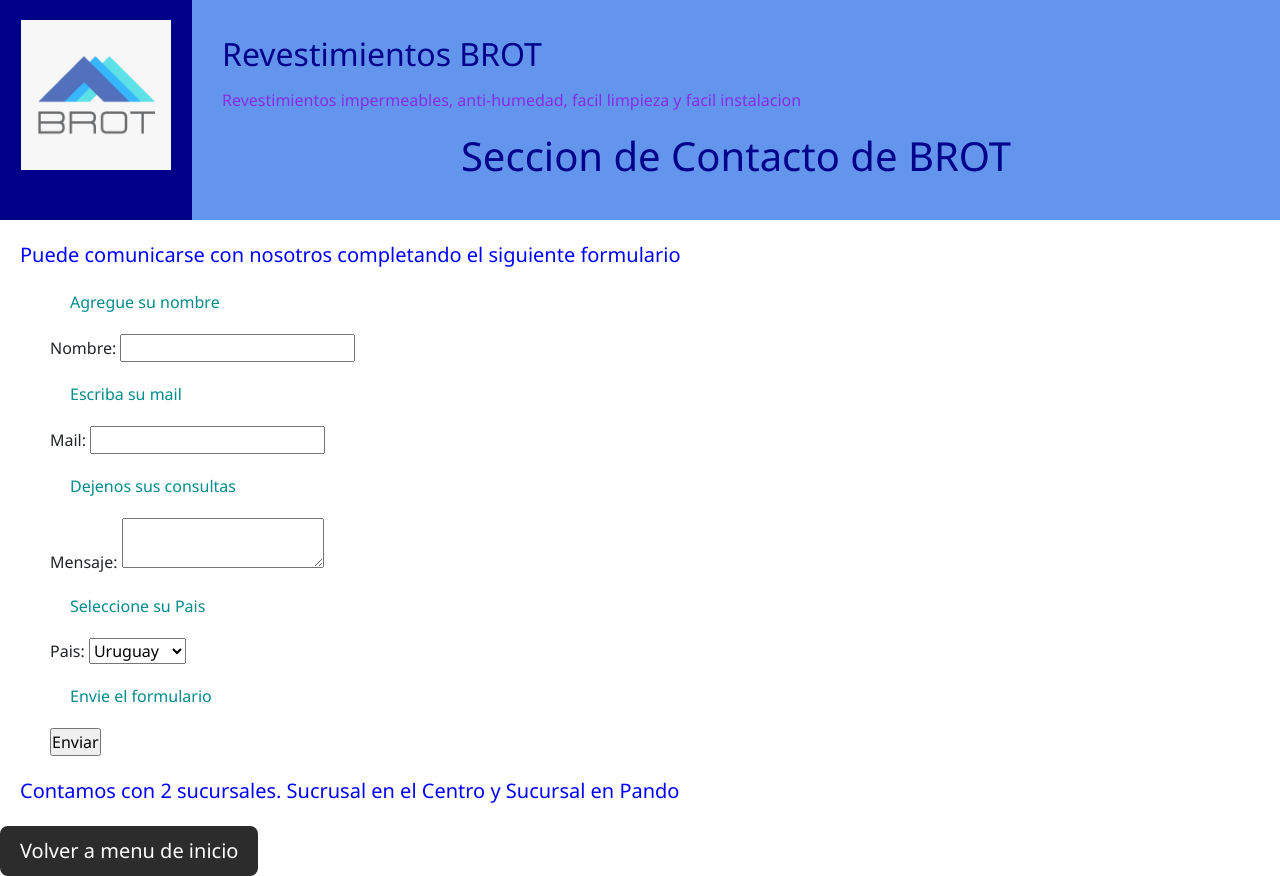
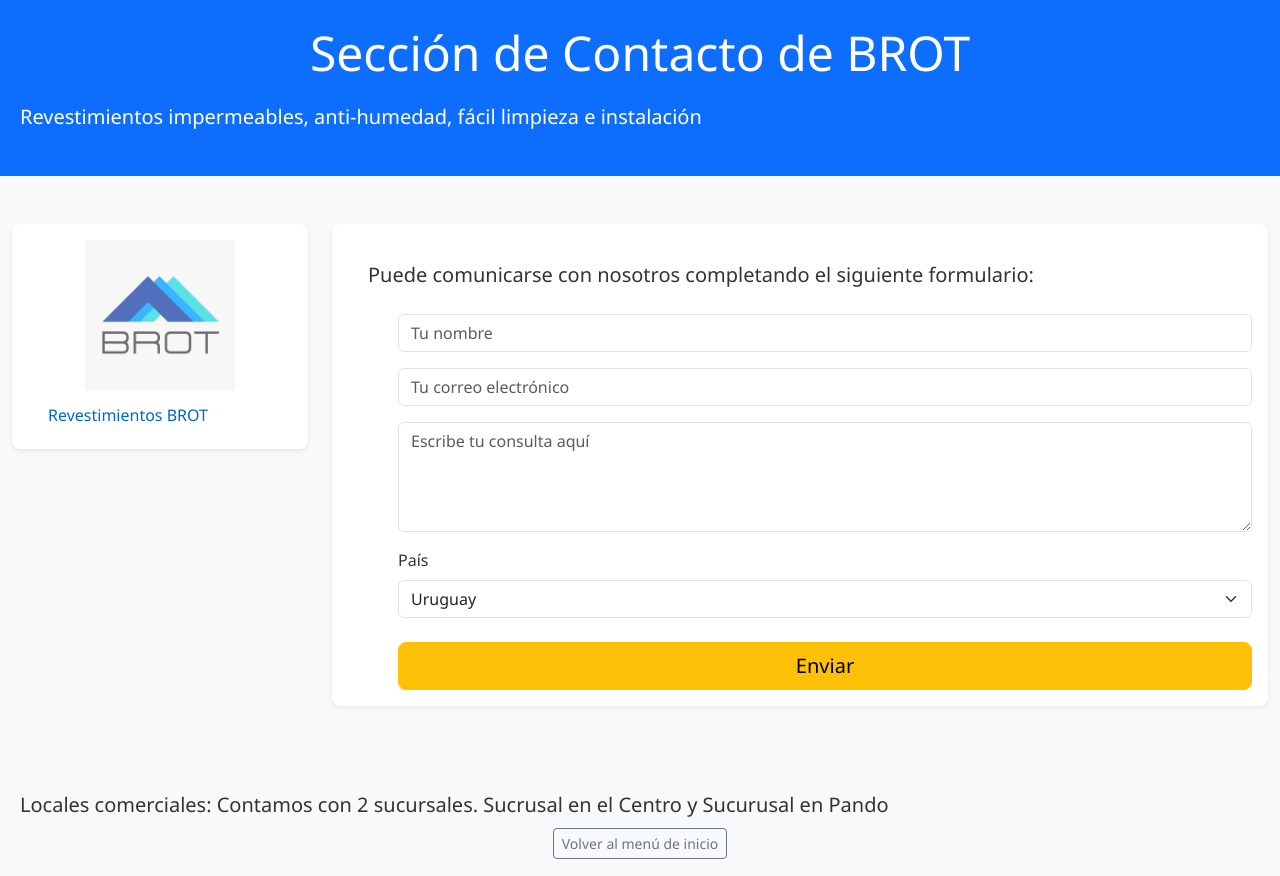
Before and after one commit to Tunozon/Tercera-Entrega, a plain HTML site: page pages/contacto.html in a window 1280 px wide. Drawn offline with nearby package versions, Linux system fonts and the light colour scheme.

Commit message:
estetica contacto

```diff
--- a/pages/contacto.html
+++ b/pages/contacto.html
@@ -1,65 +1,78 @@
 <!DOCTYPE html>
-<html lang="en">
+<html lang="es">
 <head>
     <meta charset="UTF-8">
-    <meta name="viewport" content="width=device-width, initial-scale=1.0">
+    <meta name="viewport" content="width=device-width, initial-scale=1">
     <title>Contacto BROT</title>
-    <link href="https://cdn.jsdelivr.net/npm/bootstrap@5.3.5/dist/css/bootstrap.min.css" rel="stylesheet" integrity="sha384-SgOJa3DmI69IUzQ2PVdRZhwQ+dy64/BUtbMJw1MZ8t5HZApcHrRKUc4W0kG879m7" crossorigin="anonymous">
-
+    <link href="https://cdn.jsdelivr.net/npm/bootstrap@5.3.5/dist/css/bootstrap.min.css" rel="stylesheet"
+    integrity="sha384-SgOJa3DmI69IUzQ2PVdRZhwQ+dy64/BUtbMJw1MZ8t5HZApcHrRKUc4W0kG879m7" crossorigin="anonymous">
     <link rel="stylesheet" href="../style.css">
 </head>
-<body>
-    <main class="container1">
-        <aside class="sidebar1">
-            <img id="Logo"
-             width="150"
-             src="../assets/Logo BROT.jpeg" alt="Logo Brot"></aside>
-        <section class="main-content1">
-            <p id="Logotitulo">Revestimientos BROT</p>
-            <div>
-                <span>
-                    Revestimientos impermeables, anti-humedad, facil limpieza y facil instalacion
-                </span>
+<body id="contacto" class="d-flex flex-column min-vh-100">
+    <header class="bg-primary text-white text-center py-4">
+    <h1 class="display-5">Sección de Contacto de BROT</h1>
+    <p class="lead">Revestimientos impermeables, anti-humedad, fácil limpieza e instalación</p>
+    </header>
+
+    <main class="container-fluid flex-grow-1 py-5">
+    <div class="row">
+        <aside class="col-md-3 mb-4 mb-md-0">
+        <div class="card shadow-sm">
+            <div class="card-body text-center">
+            <img src="../assets/Logo BROT.jpeg" alt="Logo Brot" class="img-fluid mb-3" style="max-height:150px;">
+            <p class="h6 text-primary">Revestimientos BROT</p>
             </div>
-            <h1 class="titulos">Seccion de Contacto de BROT</h1>
-        </section>
+        </div>
+        </aside>
+
+        <section class="col-md-9">
+        <div class="card shadow-sm">
+            <div class="card-body">
+            <p class="mb-4">Puede comunicarse con nosotros completando el siguiente formulario:</p>
+            <form action="/submit" method="post">
+                <div class="form-group mb-3">
+                <label for="nombre" class="visually-hidden">Nombre</label>
+                <input type="text" class="form-control" id="nombre" name="nombre" placeholder="Tu nombre">
+                </div>
+
+            <div class="form-group mb-3">
+                <label for="mail" class="visually-hidden">Mail</label>
+                <input type="email" class="form-control" id="mail" name="mail" placeholder="Tu correo electrónico">
+            </div>
+
+                <div class="form-group mb-3">
+                <label for="mensaje" class="visually-hidden">Mensaje</label>
+                <textarea class="form-control" id="mensaje" name="mensaje" rows="4"
+                    placeholder="Escribe tu consulta aquí"></textarea>
+                </div>
+
+            <div class="form-group mb-4">
+                <label for="pais" class="form-label">País</label>
+                <select class="form-select" id="pais" name="pais">
+                    <option value="UY" selected>Uruguay</option>
+                    <option value="AR">Argentina</option>
+                    <option value="BR">Brasil</option>
+                    <option value="OT">Otro</option>
+                </select>
+            </div>
+
+            <div class="d-grid">
+                <button type="submit" class="btn btn-warning btn-lg">Enviar</button>
+            </div>
+
+            </form>
+        </div>
+        </div>
+    </section>
+    </div>
     </main>
 
-    <p>Puede comunicarse con nosotros completando el siguiente formulario</p>
-
-    <form action="/submit" method="post">
-        <p>Agregue su nombre</p>
-        <label for="nombre">Nombre:</label>
-        <input type="text" name="nombre" id="nombre">
-
-        <p>Escriba su mail</p>
-        <label for="mail">Mail:</label>
-        <input type="text" name="mail" id="mail">
-
-        <p>Dejenos sus consultas</p>
-        <label for="mensaje">Mensaje:</label>
-        <textarea name="mensaje" id="mensaje"></textarea>
-
-        <p>Seleccione su Pais</p>
-        <label for="pais">Pais:</label>
-        <select name="pais" id="pais">
-            <option value="">Uruguay</option>
-            <option value="">Argentina</option>
-            <option value="">Brasil</option>
-            <option value="">Otro</option>
-        </select>
-
-        <p>Envie el formulario</p>
-        <input type="submit" value="Enviar">
-    </form>
-
-    <footer>
-        <p id="pie-de-pagina">Contamos con 2 sucursales. Sucrusal en el Centro y Sucursal en Pando</p>
+    <footer class="bg-light text-center py-3 mt-auto">
+    <p class="mb-0">Locales comerciales: Contamos con 2 sucursales. Sucrusal en el Centro y Sucurusal en Pando</p>
+    <a href="../Index.html" class="btn btn-outline-secondary btn-sm mt-2">Volver al menú de inicio</a>
     </footer>
 
-    <a id="inicio2"
-    href="../Index.html">Volver a menu de inicio</a>
-
-    <script src="https://cdn.jsdelivr.net/npm/bootstrap@5.3.5/dist/js/bootstrap.bundle.min.js" integrity="sha384-k6d4wzSIapyDyv1kpU366/PK5hCdSbCRGRCMv+eplOQJWyd1fbcAu9OCUj5zNLiq" crossorigin="anonymous"></script>
+    <script src="https://cdn.jsdelivr.net/npm/bootstrap@5.3.5/dist/js/bootstrap.bundle.min.js"
+    integrity="sha384-k6d4wzSIapyDyv1kpU366/PK5hCdSbCRGRCMv+eplOQJWyd1fbcAu9OCUj5zNLiq" crossorigin="anonymous"></script>
 </body>
 </html>
--- a/style.css
+++ b/style.css
@@ -23,6 +23,8 @@
     font-family: 'Segoe UI', sans-serif;
     line-height: 1.5;
     font-size: clamp(1rem, 1.2vw, 1.125rem);
+    background-color: #f9f9f9;
+    color: #333;
 }
 
 html, body {
@@ -705,3 +707,38 @@
         font-size: 18px;
     }
 }
+
+header {
+    background: #0066cc;
+}
+
+.card {
+    border: none;
+    border-radius: 8px;
+}
+
+.text-primary {
+    color: #0066cc !important;
+}
+
+footer a {
+    text-decoration: none;
+}
+
+@media (max-width: 576px) {
+    header .display-5 {
+        font-size: 1.5rem;
+    }
+}
+
+.lead {
+    color: #fff;
+}
+
+.mb-4 {
+    color: #333;
+}
+
+.mb-0 {
+    color: #333;
+}
```
